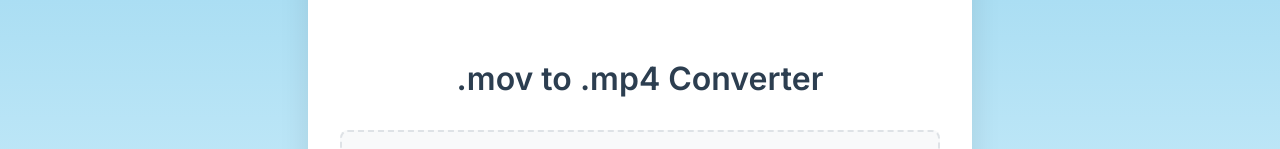
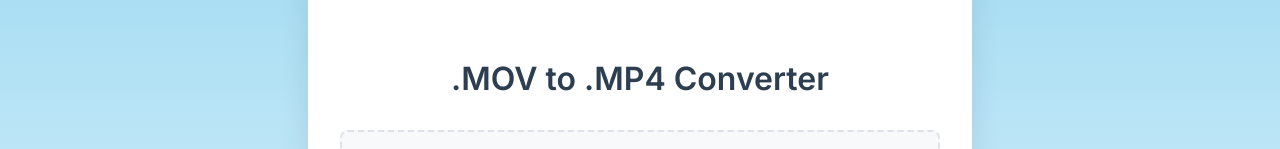
Before and after one commit to jon424/mov-to-mp4, a Vue app in the folder frontend/: page / in a window 1280 px wide. Shown: the part 322-471 px from the top of the page. Built offline with nearby package versions, Linux system fonts and the light colour scheme.

Commit message:
updating capitalization in title

```diff
--- a/frontend/src/App.vue
+++ b/frontend/src/App.vue
@@ -11,7 +11,7 @@
           @load="onImageLoad"
         />
       </div>
-      <h1>.mov to .mp4 Converter</h1>
+      <h1>.MOV to .MP4 Converter</h1>
       <div class="upload-section">
         <div class="file-input-wrapper">
           <input
```
